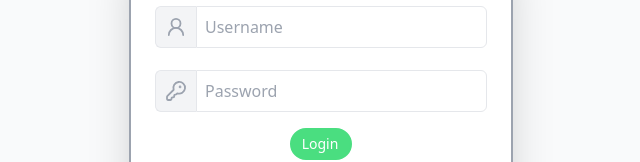
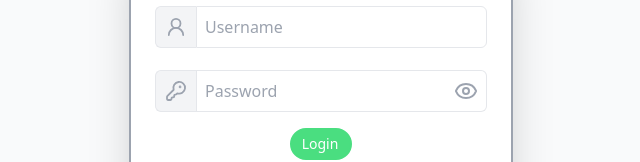
Before and after one commit to gustaaragao/rick-and-morty-app, a Vue app: page /login in a window 1280 px wide. Shown: the part 326-488 px from the top of the page, without its empty margins (319-959 px from the left). Built offline with nearby package versions, Linux system fonts and the light colour scheme.

Commit message:
fix: inputs

```diff
--- a/src/components/inputs/text/BaseInput.vue
+++ b/src/components/inputs/BaseInput.vue
@@ -1,12 +1,12 @@
 <template>
   <div class="flex flex-col w-full">
     <!-- begin: Header -->
-    <label class="text-dark-blue-950 font-medium pb-1.5">
+    <label class="text-gray-800 font-medium pb-1.5">
       <slot name="header"></slot>
     </label>
     <!-- end: Header -->
     <!-- begin: Input -->
-    <div class="flex">
+    <div class="flex relative">
       <!-- begin: Icon -->
       <div
           v-if="hasIcon()"
@@ -19,26 +19,54 @@
       </div>
       <!-- end: Icon -->
       <input
-        type="text"
-        :class="hasIcon() ? 'rounded-r-md' : 'rounded-md'"
-        :value="modelValue"
+        :type="typeInput"
         class="py-2 pl-2 focus:outline-none w-full disabled:cursor-not-allowed
                border border-gray-200 text-dark-blue-950"
+        :class="[
+          hasIcon() ? 'rounded-r-md' : 'rounded-md',
+          props.type === 'password' ? 'border-r-0 rounded-r-none' : ''
+        ]"
+        v-model="valueInput"
         :disabled="props.disabled"
         :placeholder="props.placeholder"
         @input="(event)=>{
           emit('update:model-value', event.target.value)
         }"
       >
+      <div
+        v-if="props.type === 'password'"
+        class="flex items-center px-2 text-gray-400 border border-l-0 rounded-r-md"
+      >
+        <i
+          v-if="openedEye"
+          @click="handleShowPasswordButton()"
+          class="cursor-pointer"
+        >
+          <Eye />
+        </i>
+        <i
+          v-else
+          @click="handleShowPasswordButton()"
+          class="cursor-pointer"
+        >
+          <EyeOff />
+        </i>
+      </div>
+
     </div>
     <!-- end: Input -->
   </div>
 </template>
 
 <script setup>
-import {useSlots } from 'vue';
+import { ref, useSlots } from 'vue';
+import { Eye, EyeOff } from 'lucide-vue-next';
 
 const props = defineProps({
+  type: {
+    type: String,
+    default: 'text',
+  },
   modelValue: {
     type: [String, Number],
     default: '',
@@ -52,11 +80,32 @@ const props = defineProps({
     default: false,
   },
 })
+
 const emit = defineEmits(['update:model-value'])
+
+const valueInput = ref(props.modelValue)
+const typeInput = ref(props.type)
 
 const hasIcon = () => {
   const slots = useSlots();
 
   return !!slots['icon'];
 }
+
+const openedEye = ref(true)
+
+const showPassword = () => {
+  if (typeInput.value === 'password') {
+    typeInput.value = 'text'
+  } else {
+    typeInput.value = 'password'
+  }
+}
+
+const handleShowPasswordButton = () => {
+  openedEye.value = !openedEye.value
+
+  showPassword()
+}
+
 </script>
--- a/src/components/table/handler/SearchTable.vue
+++ b/src/components/table/handler/SearchTable.vue
@@ -55,8 +55,8 @@
 
 <script setup>
 import { ref } from 'vue';
-import BaseInput from '@/components/inputs/text/BaseInput.vue';
-import RadioInput from '@/components/inputs/radio/RadioInput.vue';
+import BaseInput from '@/components/inputs/BaseInput.vue';
+import RadioInput from '@/components/inputs/RadioInput.vue';
 import BaseButton from '@/components/buttons/BaseButton.vue';
 import { Eraser, Search } from 'lucide-vue-next';
 
--- a/src/views/CharactersView.vue
+++ b/src/views/CharactersView.vue
@@ -63,8 +63,8 @@ import { onMounted, ref } from 'vue'
 import { ramRouter } from '@/services/api/routing/routers/ramRouter'
 
 import BaseButton from '@/components/buttons/BaseButton.vue'
-import BaseInput from '@/components/inputs/text/BaseInput.vue'
-import RadioInput from '@/components/inputs/radio/RadioInput.vue'
+import BaseInput from '@/components/inputs/BaseInput.vue'
+import RadioInput from '@/components/inputs/RadioInput.vue'
 import VisualizerCharacter from '@/components/visualizer/VisualizerCharacter.vue'
 
 import { Search } from 'lucide-vue-next'
--- a/src/views/LoginView.vue
+++ b/src/views/LoginView.vue
@@ -76,7 +76,7 @@
 </template>
 
 <script setup>
-import BaseInput from '@/components/inputs/text/BaseInput.vue'
+import BaseInput from '@/components/inputs/BaseInput.vue'
 import BaseButton from '@/components/buttons/BaseButton.vue'
 import { UserRound, KeyRound } from 'lucide-vue-next'
 import { ref } from 'vue'
--- a/src/views/RegisterView.vue
+++ b/src/views/RegisterView.vue
@@ -158,7 +158,7 @@
 </template>
 
 <script setup>
-import BaseInput from '@/components/inputs/text/BaseInput.vue'
+import BaseInput from '@/components/inputs/BaseInput.vue'
 import BaseButton from '@/components/buttons/BaseButton.vue'
 import { UserRound, KeyRound, Mail } from 'lucide-vue-next'
 import { ref } from 'vue'
```
Also changed, not shown: src/components/inputs/RadioInput.vue (renamed from src/components/inputs/radio/RadioInput.vue).
